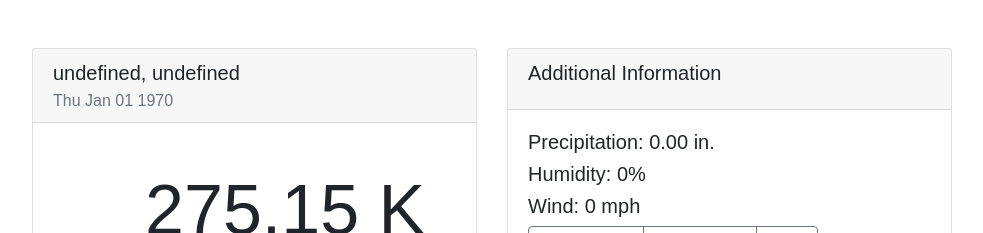
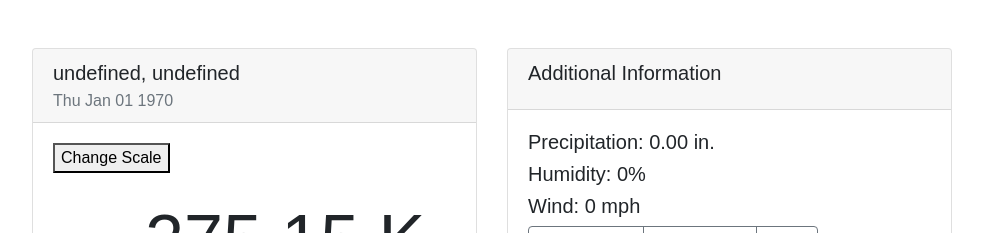
Before and after one commit to jyi468/weather, a React (Create React App) app: page / in a window 1280 px wide. Shown: the top 233 px of the page, without its empty margins (148-1131 px from the left). Built offline with nearby package versions, Linux system fonts and the light colour scheme; no server answers; some icons are missing; the HTML template or start-up script is replaced by a standard one.

Commit message:
Add toggling of scale

```diff
--- a/src/actions/actions.tsx
+++ b/src/actions/actions.tsx
@@ -1,7 +1,7 @@
 import * as constants from '../constants/constants';
 import {Dispatch} from 'redux';
 // import { data } from '../resources/mountain-view';
-import {ChartType, TempScale} from "../types/types";
+import {ChartType} from "../types/types";
 
 // Weather
 
@@ -11,7 +11,7 @@ export interface ReceiveWeather {
     json: any;
 }
 
-export type WeatherAction = FetchWeather | ReceiveWeather | ChangeDay | ChangeHour | ChangeChart | ChangeScale; // Add other weather actions here
+export type WeatherAction = FetchWeather | ReceiveWeather | ChangeDay | ChangeHour | ChangeChart | toggleScale; // Add other weather actions here
 
 export interface FetchWeather {
     type: constants.FETCH_WEATHER;
@@ -83,14 +83,12 @@ export function changeChart(chartType: ChartType): ChangeChart {
     }
 }
 
-export interface ChangeScale {
+export interface toggleScale {
     type: constants.CHANGE_SCALE;
-    scale: TempScale;
 }
 
-export function changeScale(scale: TempScale): ChangeScale {
+export function toggleScale(): toggleScale {
     return {
         type: constants.CHANGE_SCALE,
-        scale
     }
 }
--- a/src/components/weatherMain/WeatherMain.tsx
+++ b/src/components/weatherMain/WeatherMain.tsx
@@ -2,18 +2,17 @@ import * as React from 'react';
 import { TempScale, Weather } from '../../types/types';
 import WeatherUtils from "../../WeatherUtils";
 import './WeatherMain.css';
+import {WeatherMainContainerProps} from "../../containers/WeatherMainContainer";
 
-export interface WeatherMainProps {
+export interface WeatherMainProps extends WeatherMainContainerProps {
     city: string;
     country: string;
-    scale: TempScale
-    time: number;
-    temperature: number;
-    weather: Weather;
+    scale: TempScale;
+    toggleScale: () => void;
 }
 
-export const WeatherMain: React.SFC<WeatherMainProps> = (props) => {
-    const { city, country, scale, time, temperature, weather } = props;
+export const WeatherMain: React.SFC<WeatherMainContainerProps> = (props: WeatherMainProps) => {
+    const { city, country, scale, time, temperature, weather, toggleScale } = props;
 
     return (
         <div className="card">
@@ -22,6 +21,7 @@ export const WeatherMain: React.SFC<WeatherMainProps> = (props) => {
                 <h6 className="card-subtitle text-muted">{formatDate(time)}</h6>
             </div>
             <div className="card-body">
+                <button onClick={toggleScale}>Change Scale</button>
                 <h1 className="card-text main-weather d-flex justify-content-around">
                     <i className={'wi ' + getIconName(weather)}></i> {WeatherUtils.getTemperature(temperature, scale, true)}
                 </h1>
--- a/src/containers/WeatherMainContainer.tsx
+++ b/src/containers/WeatherMainContainer.tsx
@@ -1,5 +1,5 @@
 import * as actions from '../actions/actions';
-import {TempScale, Weather, WeatherState} from '../types/types';
+import {Weather, WeatherState} from '../types/types';
 import { Action } from 'redux';
 import { connect } from 'react-redux';
 import { ThunkDispatch } from 'redux-thunk';
@@ -12,7 +12,7 @@ export interface WeatherMainContainerProps {
 }
 
 export function mapStateToProps({ country, city, scale }: WeatherState,
-                                { time, temperature, weather}: WeatherMainContainerProps) {
+                                { time, temperature, weather }: WeatherMainContainerProps) {
     return {
         country,
         city,
@@ -25,7 +25,7 @@ export function mapStateToProps({ country, city, scale }: WeatherState,
 
 export function mapDispatchToProps(dispatch: ThunkDispatch<WeatherState, void, Action>) {
     return {
-        changeHour: (scale: TempScale) => dispatch(actions.changeScale(scale))
+        toggleScale: () => dispatch(actions.toggleScale())
     }
 }
 
--- a/src/reducers/reducers.tsx
+++ b/src/reducers/reducers.tsx
@@ -79,7 +79,7 @@ export function weather(state: WeatherState, action: WeatherAction): WeatherStat
         case CHANGE_CHART:
             return {...state, chartType: action.chartType};
         case CHANGE_SCALE:
-            return {...state, scale: action.scale};
+            return {...state, scale: state.scale === TempScale.F ? TempScale.C: TempScale.F};
         default:
             return state;
     }
```
Also changed, not shown: 2 other files (tests, documents, lock files or other folders).
